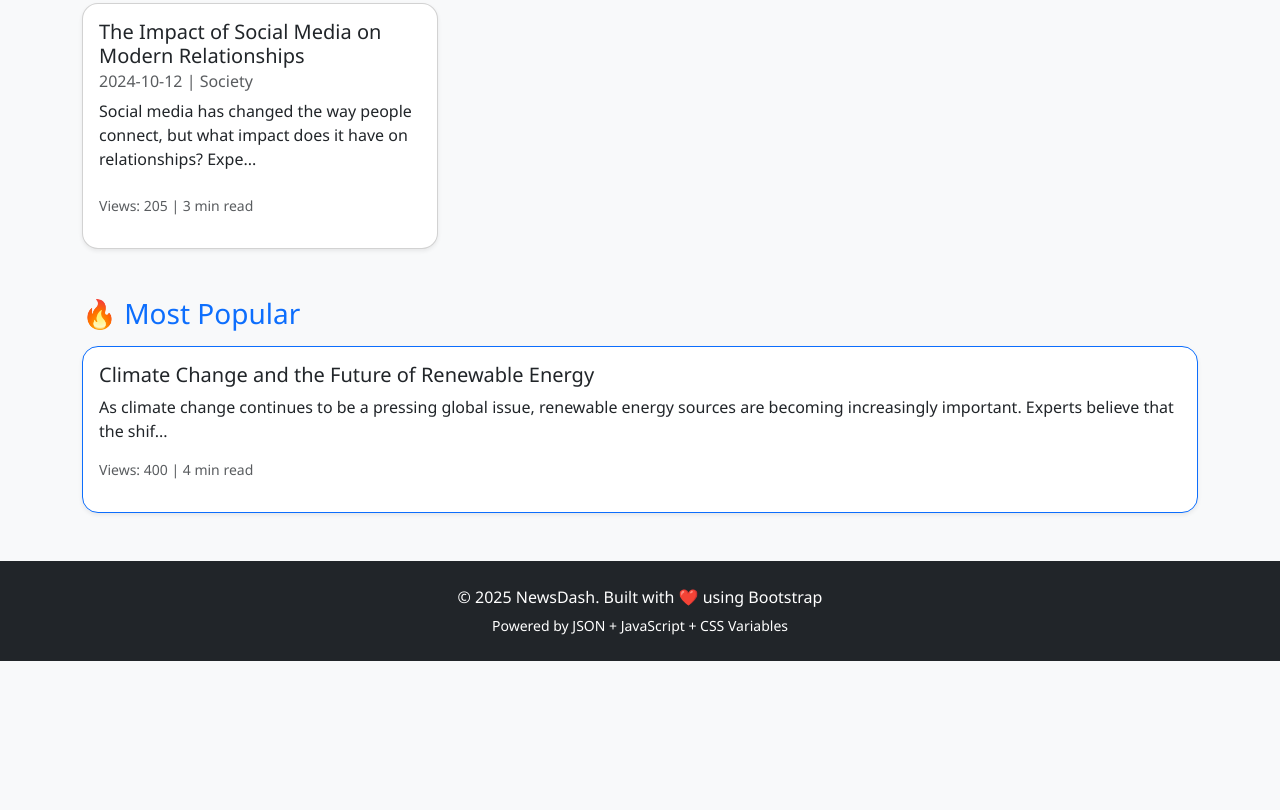
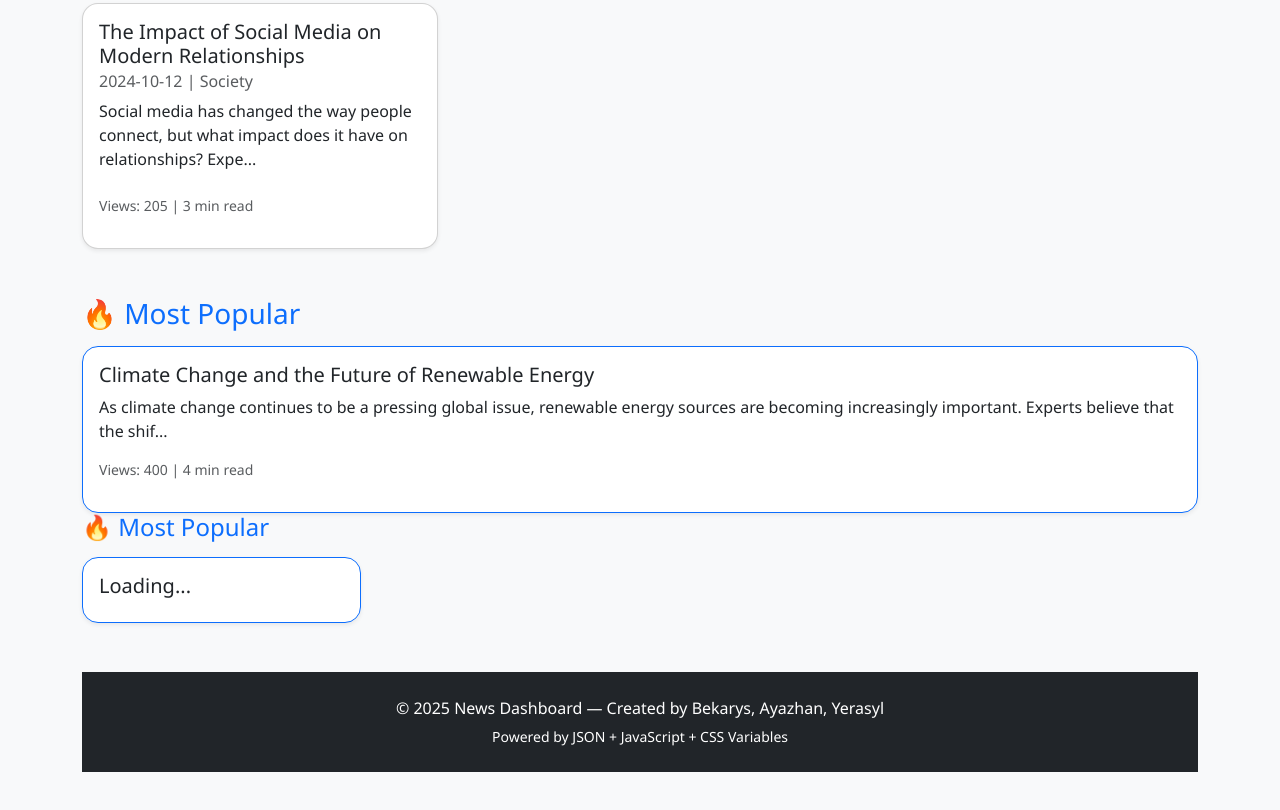
Before and after one commit to ErasylBol/finalweb, a plain HTML site: page index.html in a window 1280 px wide. Shown: the part 1166-1976 px from the top of the page. Before the commit the page ends 1827 px from the top, so only its background shows below. Drawn offline with nearby package versions, Linux system fonts and the light colour scheme.

Commit message:
Update index.html

```diff
--- a/index.html
+++ b/index.html
@@ -45,7 +45,7 @@
     </div>
     <div class="row g-4" id="news-container"></div>
 
-    <section class="mt-5">
+   <section class="mt-5">
       <h3 class="mb-3 text-primary">🔥 Most Popular</h3>
       <div class="card border-primary shadow-sm" id="popular-article">
         <div class="card-body">
@@ -53,11 +53,20 @@
         </div>
       </div>
     </section>
-  </main>
 
-  <footer class="bg-dark text-white py-4 mt-5">
+
+<div class="col-lg-3" id="sidebar">
+        <h4 class="mb-3 text-primary">🔥 Most Popular</h4>
+        <div class="card border-primary shadow-sm" id="popular-article">
+          <div class="card-body">
+            <h5 class="card-title">Loading...</h5>
+          </div>
+        </div>
+      </div>
+
+<footer class="bg-dark text-white py-4 mt-5">
     <div class="container text-center">
-      <p class="mb-1">&copy; 2025 NewsDash. Built with ❤️ using Bootstrap</p>
+      <p class="mb-1">&copy; 2025 News Dashboard — Created by Bekarys, Ayazhan, Yerasyl</p>
       <small>Powered by JSON + JavaScript + CSS Variables</small>
     </div>
   </footer>
```
